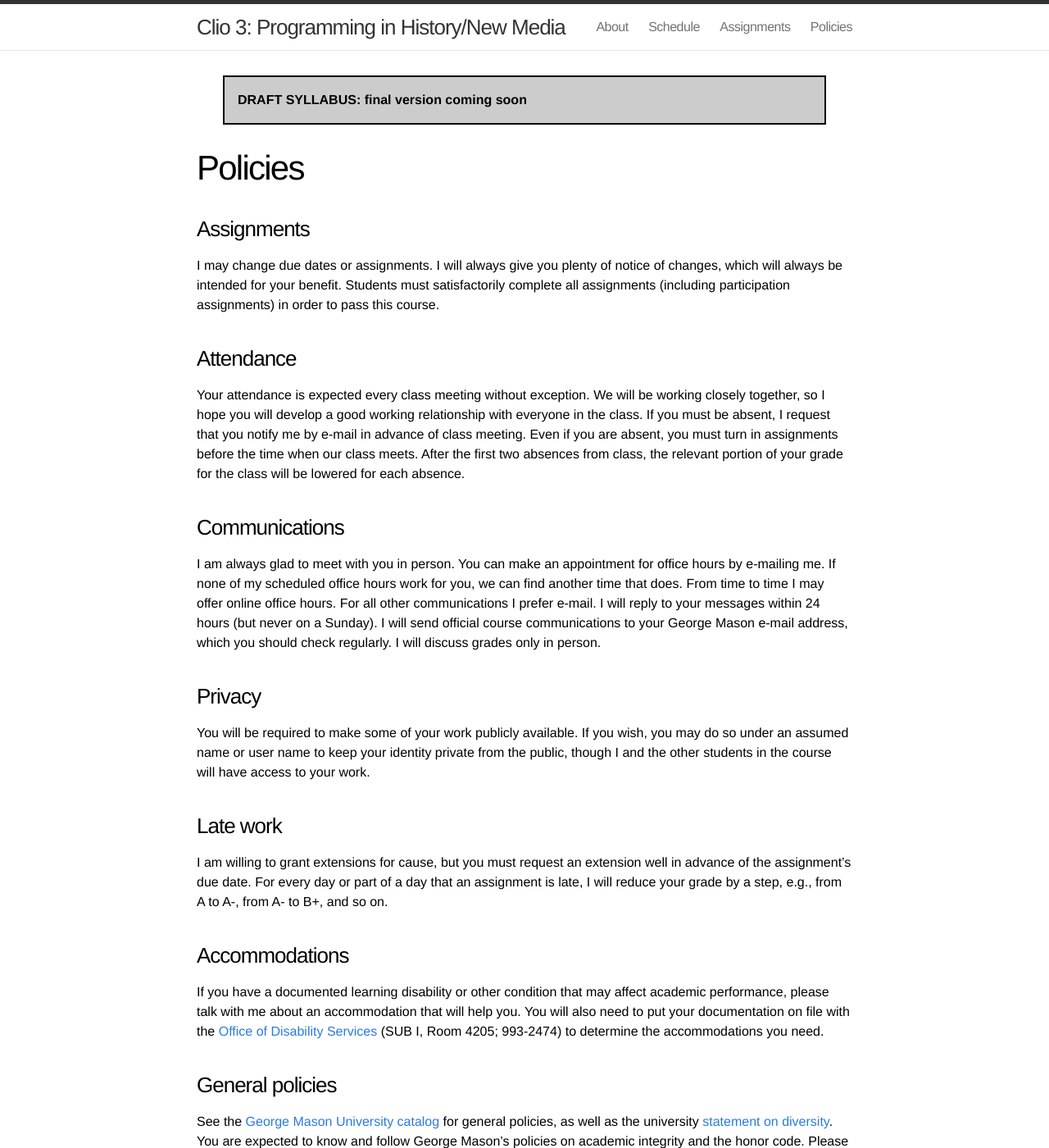
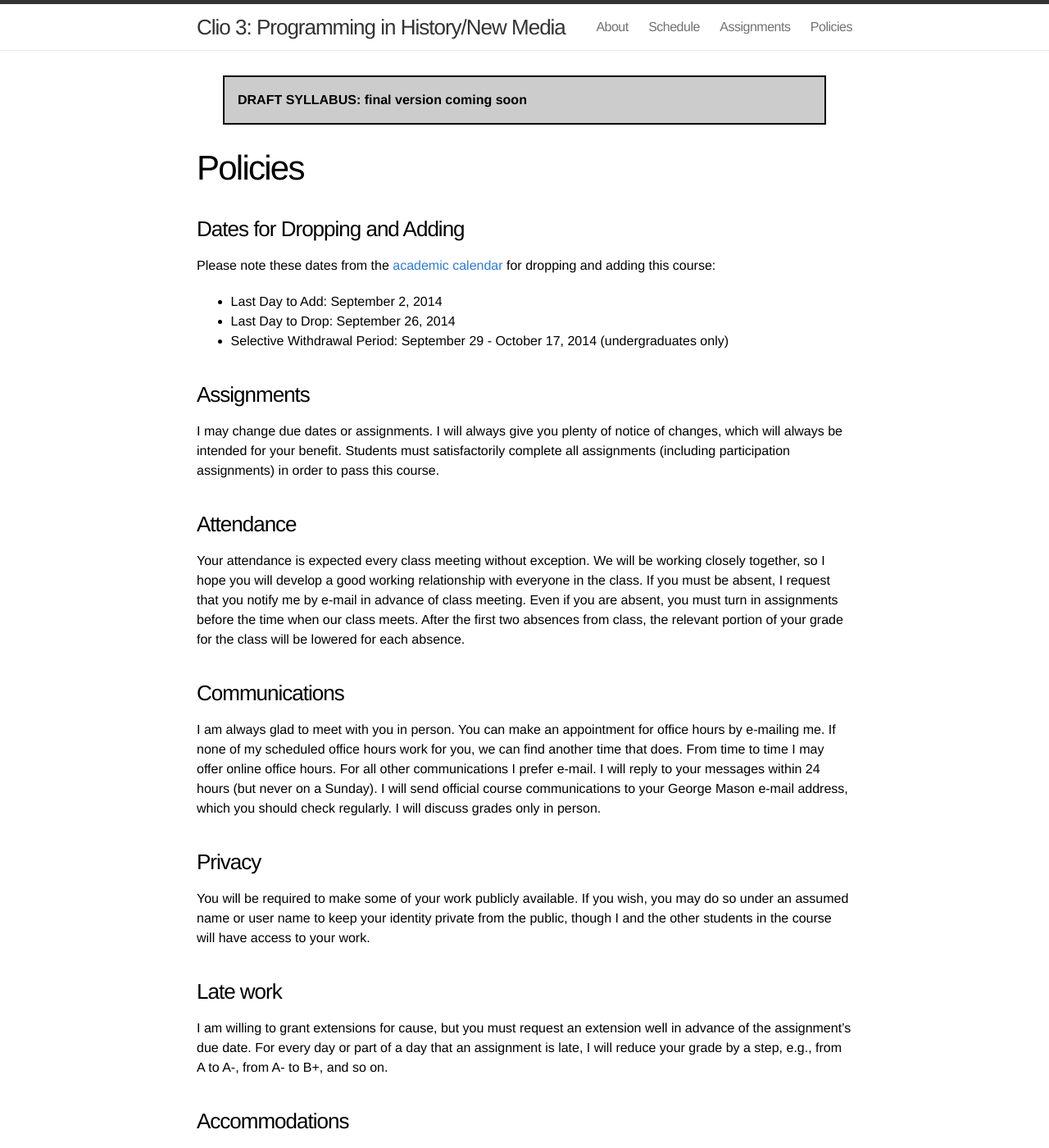
Before and after one commit to leeanncafferata/clio3-syllabus, a Jekyll site: the page built from source/policies.md, in a window 1280 px wide and 1400 px high. Shown: the whole window at 82% size. Built offline with Jekyll 4.4.1, drawn with Linux system fonts in a browser that asks for light colours; some of the changed text lies outside the part shown.

Commit message:
Updates to policies from official sources

```diff
--- a/source/policies.md
+++ b/source/policies.md
@@ -1,9 +1,19 @@
 ---
 layout: page
+order: 10
 permalink: '/policies/'
 title: Policies
-order: 10
 ...
+
+### Dates for Dropping and Adding
+
+Please note these dates from the [academic calendar][] for dropping and
+adding this course:
+
+-   Last Day to Add: September 2, 2014
+-   Last Day to Drop: September 26, 2014
+-   Selective Withdrawal Period: September 29 - October 17, 2014
+    (undergraduates only)
 
 ### Assignments
 
@@ -49,11 +59,10 @@ step, e.g., from A to A-, from A- to B+, and so on.
 
 ### Accommodations
 
-If you have a documented learning disability or other condition that may
-affect academic performance, please talk with me about an accommodation
-that will help you. You will also need to put your documentation on file
-with the [Office of Disability Services][] (SUB I, Room 4205; 993-2474)
-to determine the accommodations you need.
+If you are a student with a disability and you need academic
+accommodations, please see me and contact the Office of Disability
+Services at 703.993.2474 or <http://ods.gmu.edu>. All academic
+accommodations must be arranged through that office.
 
 ### General policies
 
@@ -71,7 +80,7 @@ International License][]. You are free to use or modify this syllabus
 for any purpose, provided that you attribute it to the author,
 preferably at the course website.
 
-  [Office of Disability Services]: http://ods.gmu.edu
+  [academic calendar]: http://registrar.gmu.edu/calendars/fall-2014/
   [George Mason University catalog]: http://catalog.gmu.edu/
   [statement on diversity]: http://ctfe.gmu.edu/professional-development/mason-diversity-statement/
   [Creative Commons Attribution 4.0 International License]: http://creativecommons.org/licenses/by/4.0/
```
